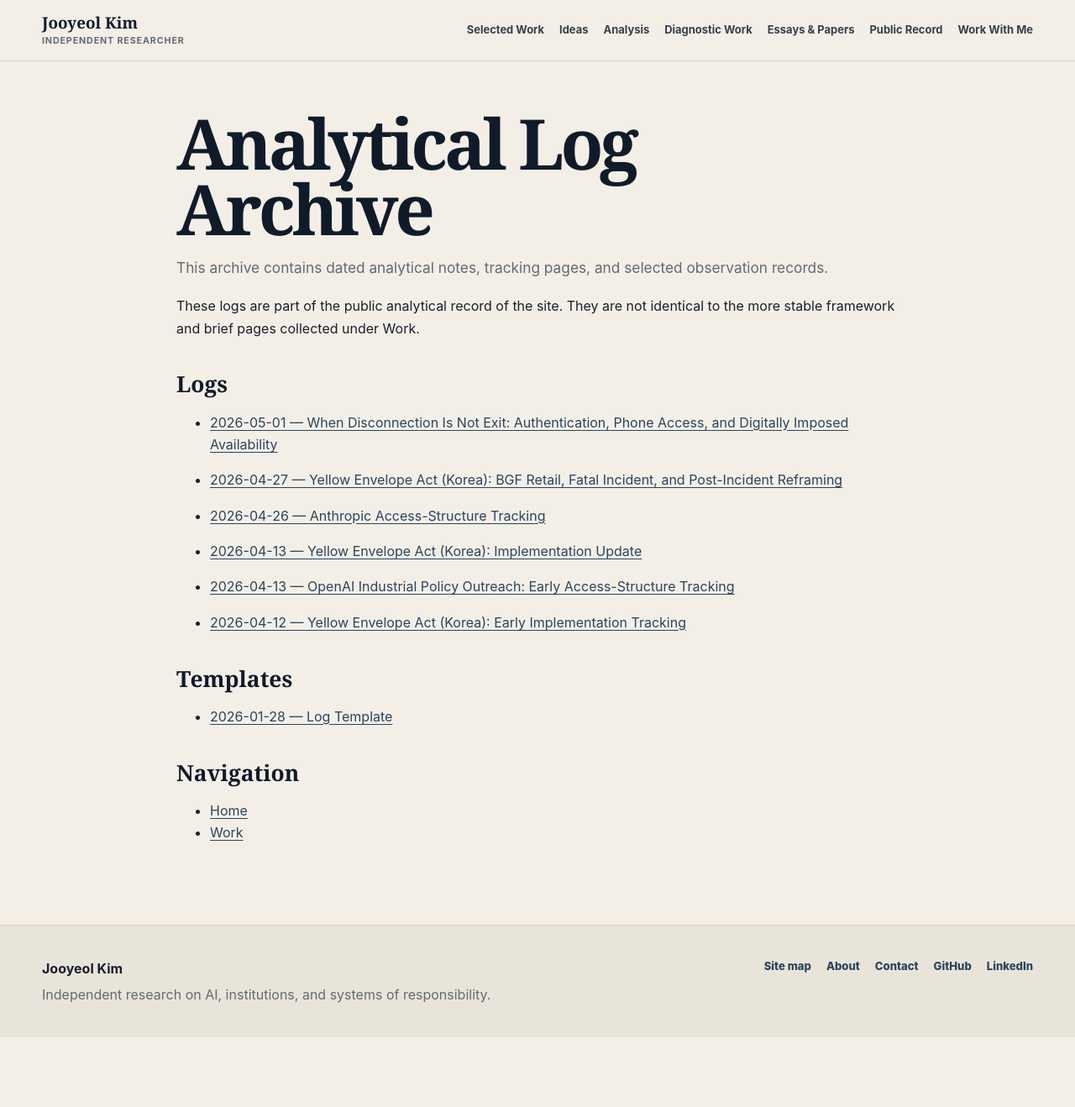
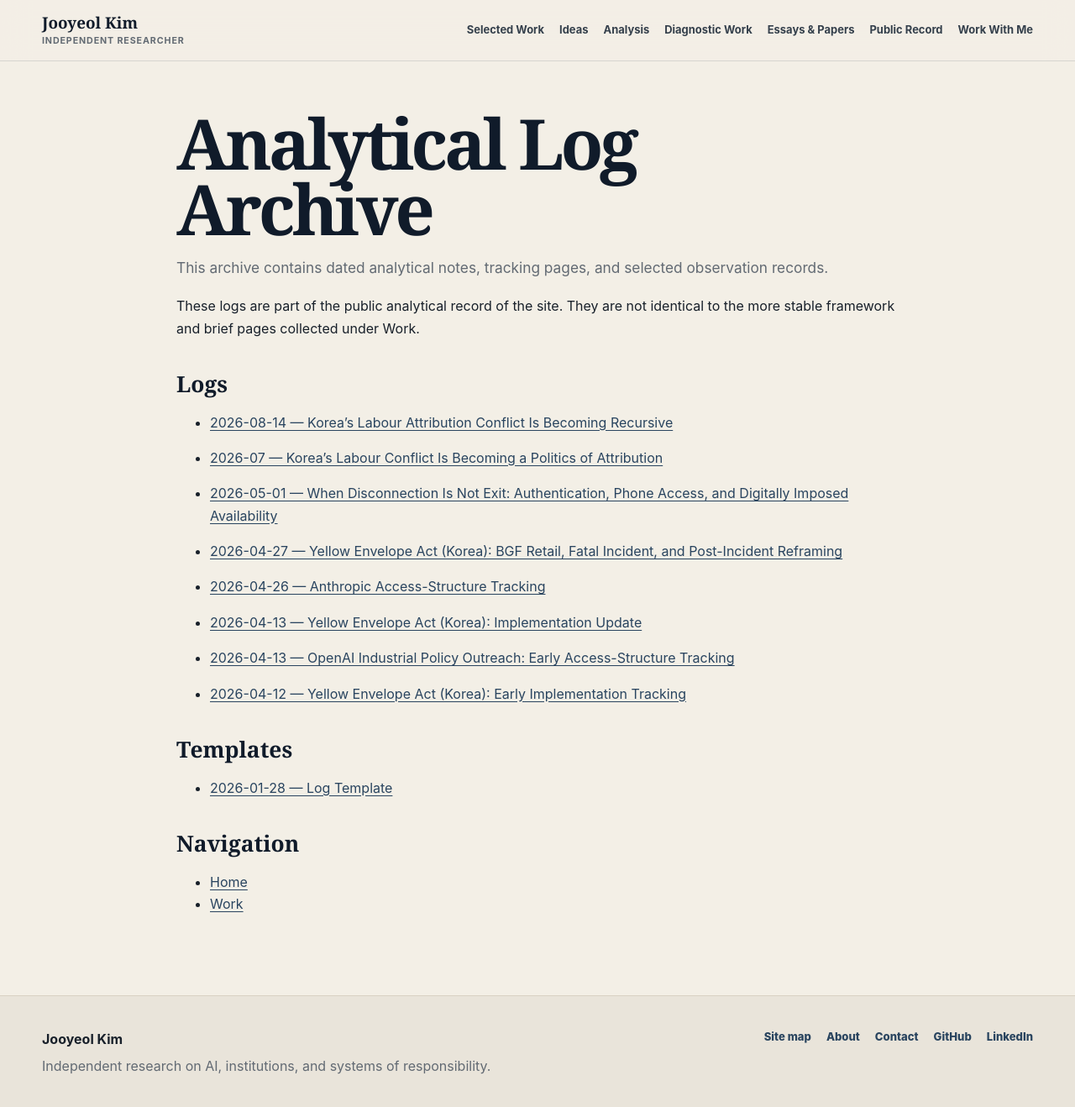
Before and after one commit to jooyeolkim1990/jooyeolkim1990.github.io, a Jekyll site: the page built from log/index.md, in a window 1280 px wide and 1320 px high. Shown: the whole window at 84% size. Built offline with Jekyll 4.4.1, drawn with Linux system fonts in a browser that asks for light colours; our own code applies the rules of GitHub Pages for plain Markdown files.

Commit message:
Link July and August labour attribution logs

```diff
--- a/log/index.md
+++ b/log/index.md
@@ -5,6 +5,10 @@ This archive contains dated analytical notes, tracking pages, and selected obser
 These logs are part of the public analytical record of the site. They are not identical to the more stable framework and brief pages collected under Work.
 
 ## Logs
+
+- [2026-08-14 — Korea’s Labour Attribution Conflict Is Becoming Recursive](2026-08-14-korea-labour-attribution-recursive-update.md)
+
+- [2026-07 — Korea’s Labour Conflict Is Becoming a Politics of Attribution](2026-07-korea-labour-attribution-politics.md)
 
 - [2026-05-01 — When Disconnection Is Not Exit: Authentication, Phone Access, and Digitally Imposed Availability](2026-05-01-digital-disconnection-authentication-access.md)
 
```
